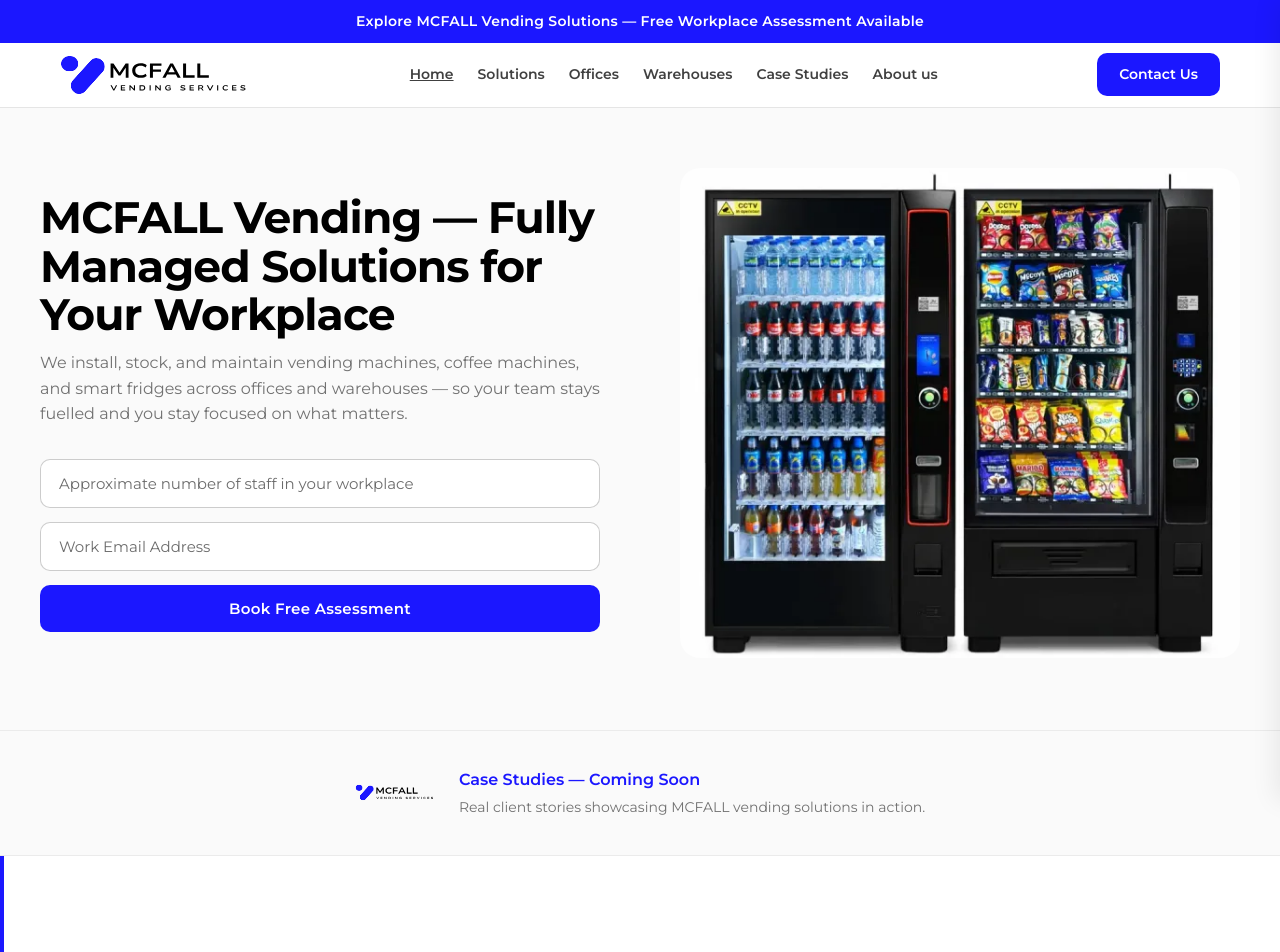
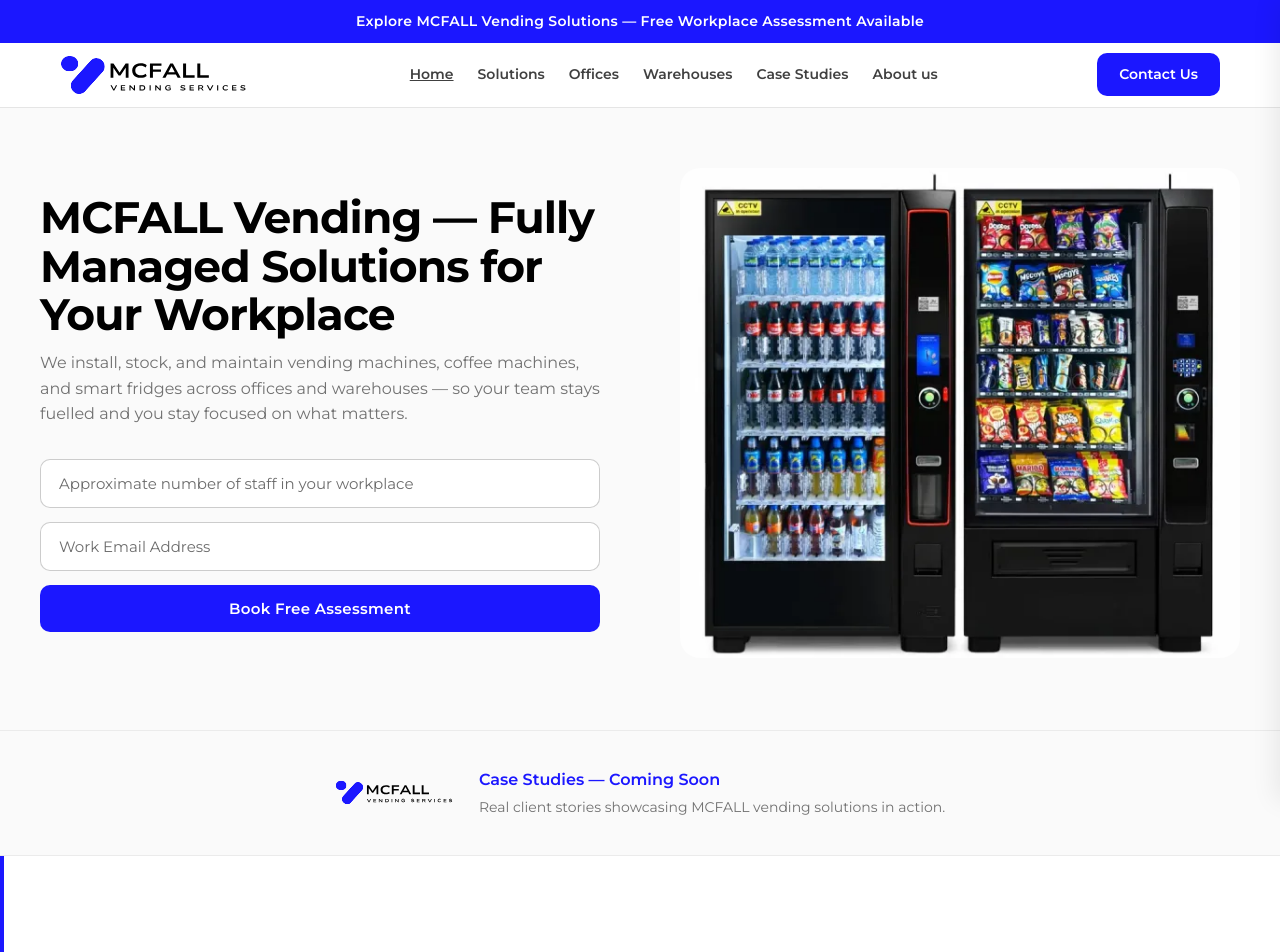
Before and after one commit to workmshaheen/mcfall-vending, a Next.js app: page / in a window 1280 px wide. Shown: the top 952 px of the page. Built offline with nearby package versions, Linux system fonts and the light colour scheme.

Commit message:
Increase homepage coming soon banner logo size

```diff
--- a/styles/globals.css
+++ b/styles/globals.css
@@ -1282,7 +1282,7 @@
 }
 
 .coming-soon-banner-logo {
-  width: 80px;
+  width: 120px;
   flex-shrink: 0;
 }
 
```
